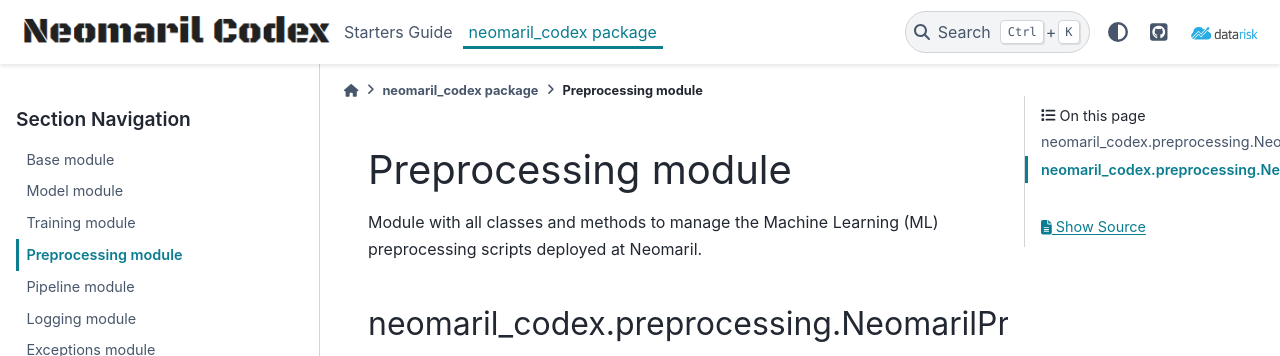
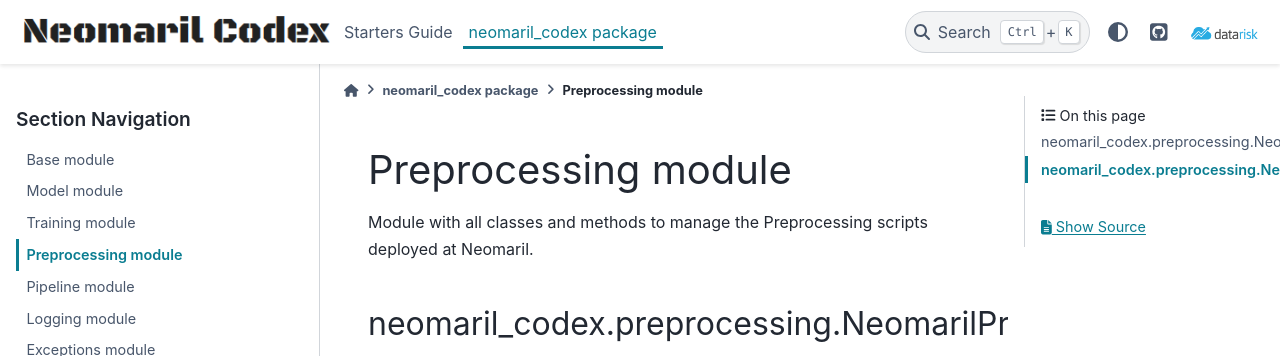
Before and after one commit to datarisk-io/mlops_codex, a Sphinx documentation site: the page built from docs/source/preprocessing.rst, in a window 1280 px wide, cut to the strip 0-356 px from the top of the page. Built offline with Sphinx 7.4.7 and the PyData theme 0.15.4, drawn with Linux system fonts in a browser that asks for light colours.

Commit message:
docs: improve preprocessing module description

```diff
--- a/docs/source/preprocessing.rst
+++ b/docs/source/preprocessing.rst
@@ -2,7 +2,7 @@
 ============================
 
 
-Module with all classes and methods to manage the Machine Learning (ML) preprocessing scripts deployed at Neomaril.
+Module with all classes and methods to manage the Preprocessing scripts deployed at Neomaril.
 
 
 neomaril\_codex.preprocessing.NeomarilPreprocessing
```
